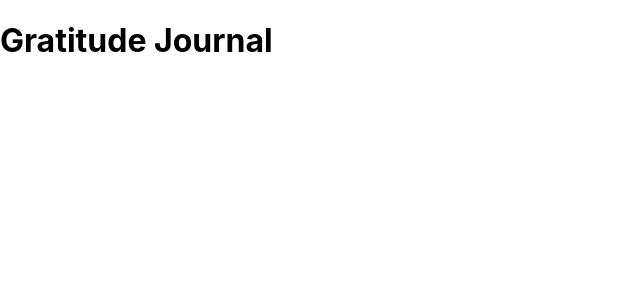
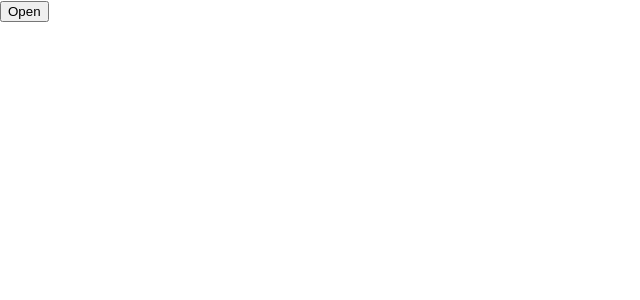
Before and after one commit to e-newton/gratitude-journal, a React (Create React App) app: page / in a window 1280 px wide. Shown: the top 300 px of the page, without its empty margins (0-640 px from the left). Built offline with nearby package versions, Linux system fonts and the light colour scheme.

Commit message:
Added sidebar

```diff
--- a/src/App.tsx
+++ b/src/App.tsx
@@ -1,12 +1,11 @@
 import React from 'react';
 import logo from './logo.svg';
 import './App.scss';
+import AppMain from './app-main/AppMain';
 
 function App() {
   return (
-    <div className="App">
-      <h1>Gratitude Journal</h1>
-    </div>
+    <AppMain/>
   );
 }
 
--- /dev/null
+++ b/src/Sidebar/Sidebar.tsx
@@ -0,0 +1,5 @@
+export default function Sidebar() {
+    return (
+        <button>Open</button>
+    )
+}
--- a/src/app-main/AppMain.tsx
+++ b/src/app-main/AppMain.tsx
@@ -0,0 +1,9 @@
+import Sidebar from "../Sidebar/Sidebar";
+
+function AppMain() {
+    return (
+        <Sidebar/>
+    )
+}
+
+export default AppMain;
--- a/src/title-screen/TitleScreen.tsx
+++ b/src/title-screen/TitleScreen.tsx
@@ -0,0 +1,5 @@
+export default function TitleScreen() {
+    return (
+        <div>Titlescreen</div>
+    )
+}
```
Also changed, not shown: src/entry-dialog/EntryDialog.tsx (+7 -0 lines), src/Sidebar/Sidebar.scss (added).
